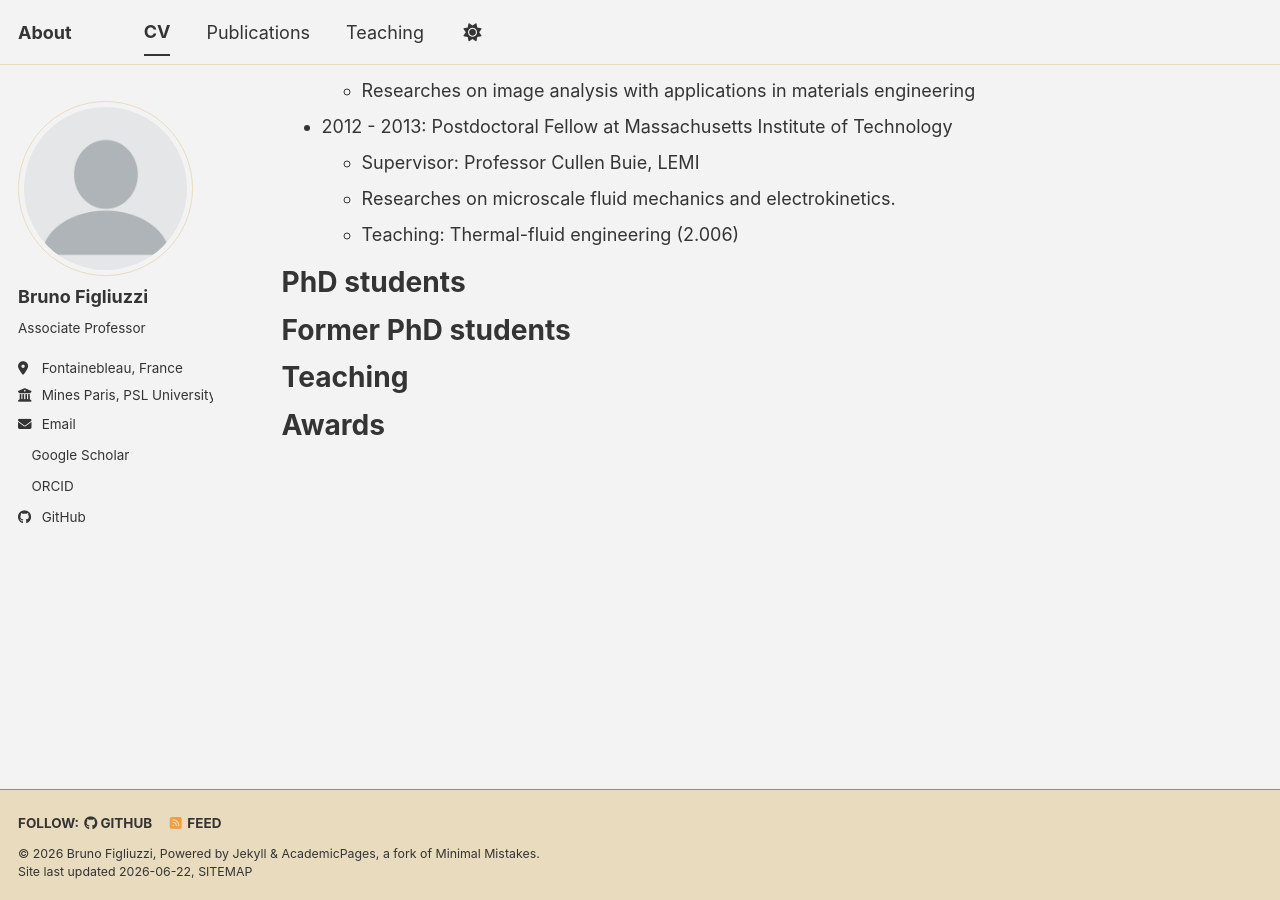
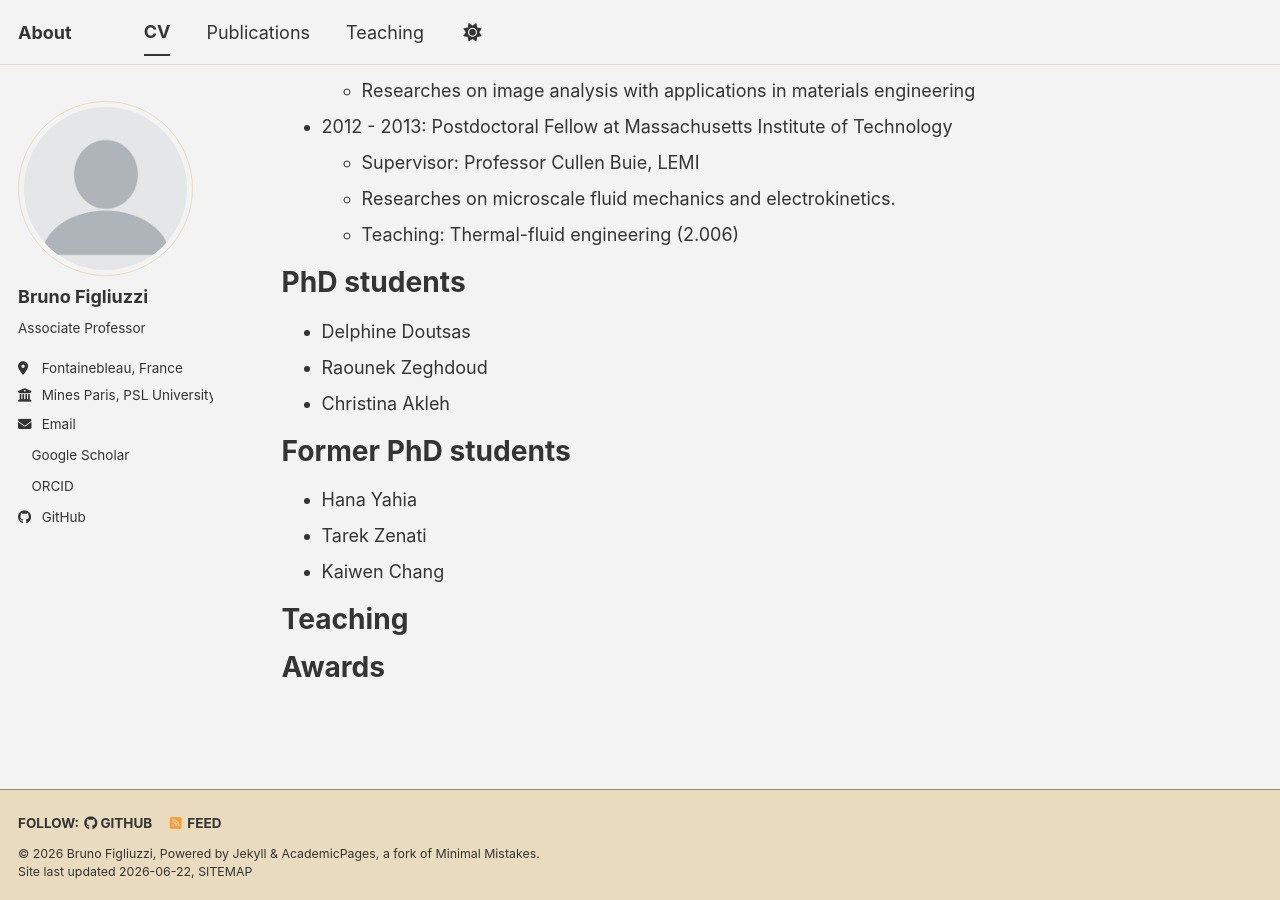
Before and after one commit to bruno-figliuzzi/bruno-figliuzzi.github.io, a Jekyll site: the page built from _pages/cv.md, in a window 1280 px wide and 900 px high, scrolled down 503 px. Built offline with Jekyll 4.4.1, drawn with Linux system fonts in a browser that asks for light colours; a style sheet for code colours, icons or effects is not loaded.

Commit message:
Update cv.md

```diff
--- a/_pages/cv.md
+++ b/_pages/cv.md
@@ -33,9 +33,15 @@ Work experience
 
 PhD students
 ======
+* Delphine Doutsas
+* Raounek Zeghdoud
+* Christina Akleh
 
 Former PhD students
 ======
+* Hana Yahia
+* Tarek Zenati
+* Kaiwen Chang
 
 Teaching
 ======
```
